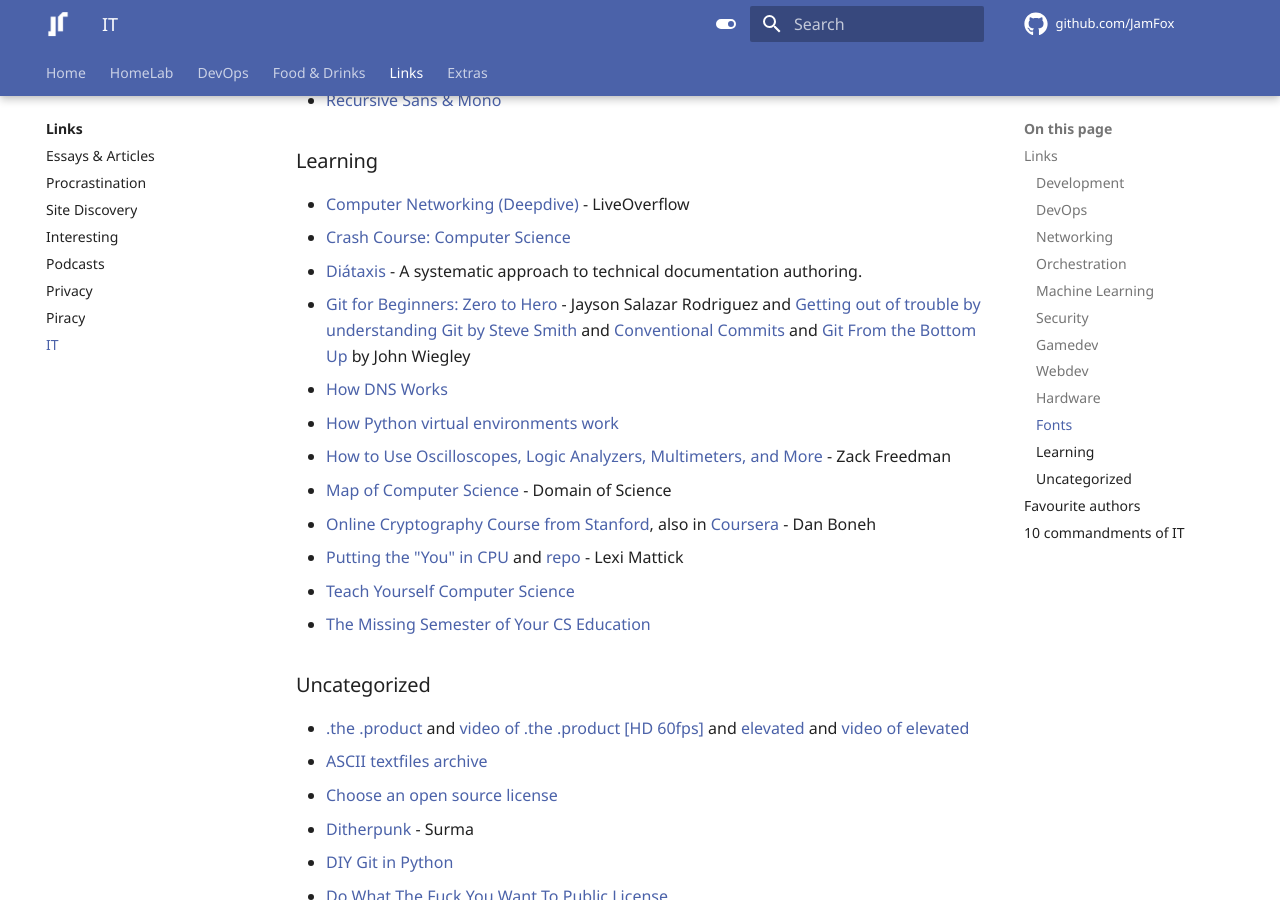
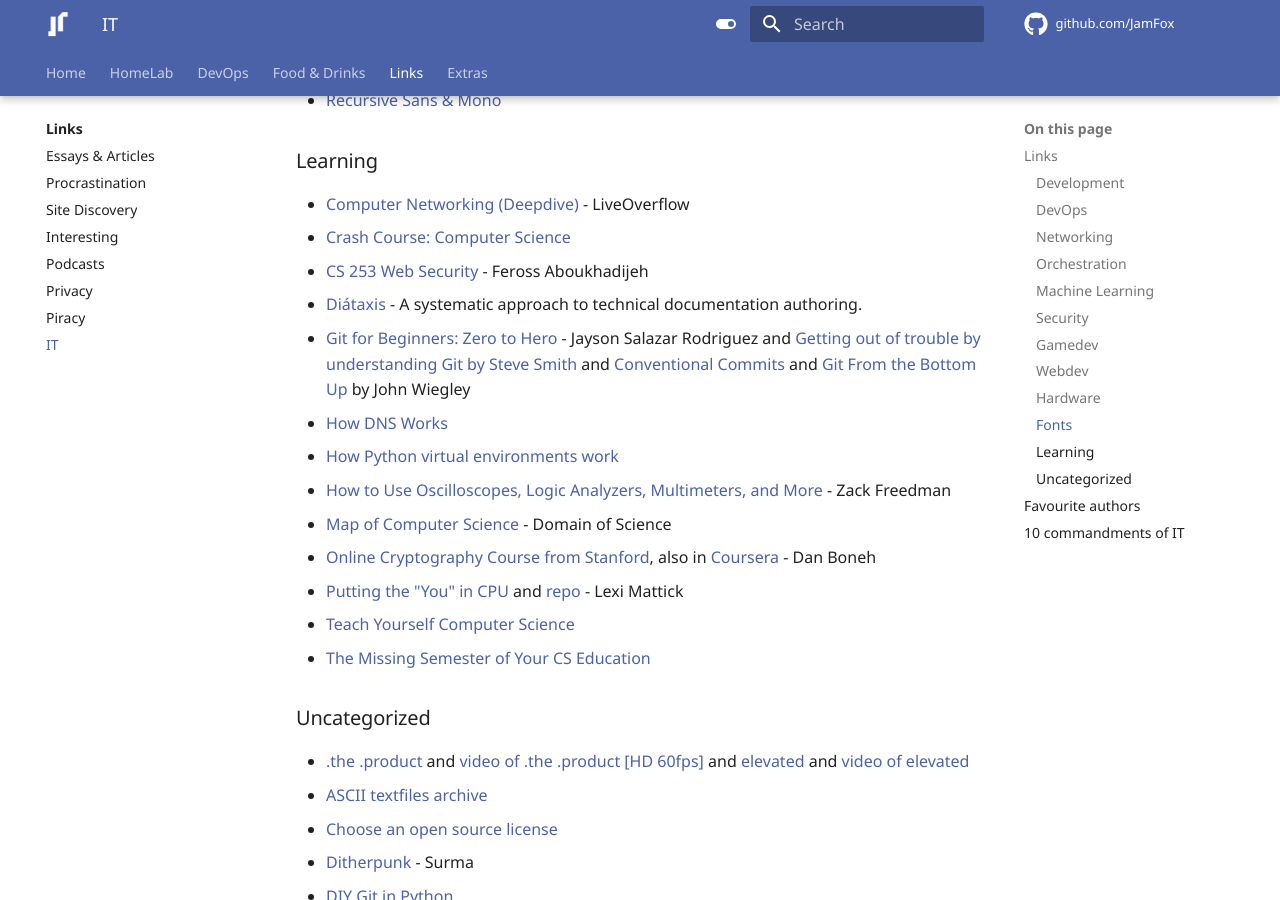
Before and after one commit to JamFox/docs.jamfox.dev, an MkDocs documentation site: the page built from docs/content/links/it.md, in a window 1280 px wide and 900 px high, scrolled down 3119 px. Built offline with MkDocs 1.6.1 and Material for MkDocs 9.7.7, drawn with Linux system fonts in a browser that asks for light colours; comment, search, counter and statistics services are not loaded.

Commit message:
web security

```diff
--- a/docs/content/links/it.md
+++ b/docs/content/links/it.md
@@ -103,6 +103,7 @@ title: "IT"
 
 - [Computer Networking (Deepdive)](https://youtube.com/watch?v=6G14NrjekLQ) - LiveOverflow
 - [Crash Course: Computer Science](https://youtube.com/playlist?list=PL8dPuuaLjXtNlUrzyH5r6jN9ulIgZBpdo)
+- [CS 253 Web Security](https://www.youtube.com/playlist?list=PL1y1iaEtjSYiiSGVlL1cHsXN_kvJOOhu-) - Feross Aboukhadijeh
 - [Diátaxis](https://diataxis.fr/) - A systematic approach to technical documentation authoring.
 - [Git for Beginners: Zero to Hero](https://jdsalaro.com/blog/git-tutorial/) - Jayson Salazar Rodriguez and [Getting out of trouble by understanding Git by Steve Smith](https://youtu.be/sevc6668cQ0) and [Conventional Commits](https://www.conventionalcommits.org/en/v1.0.0/) and [Git From the Bottom Up](https://jwiegley.github.io/git-from-the-bottom-up/) by John Wiegley
 - [How DNS Works](https://howdns.works/)
```
